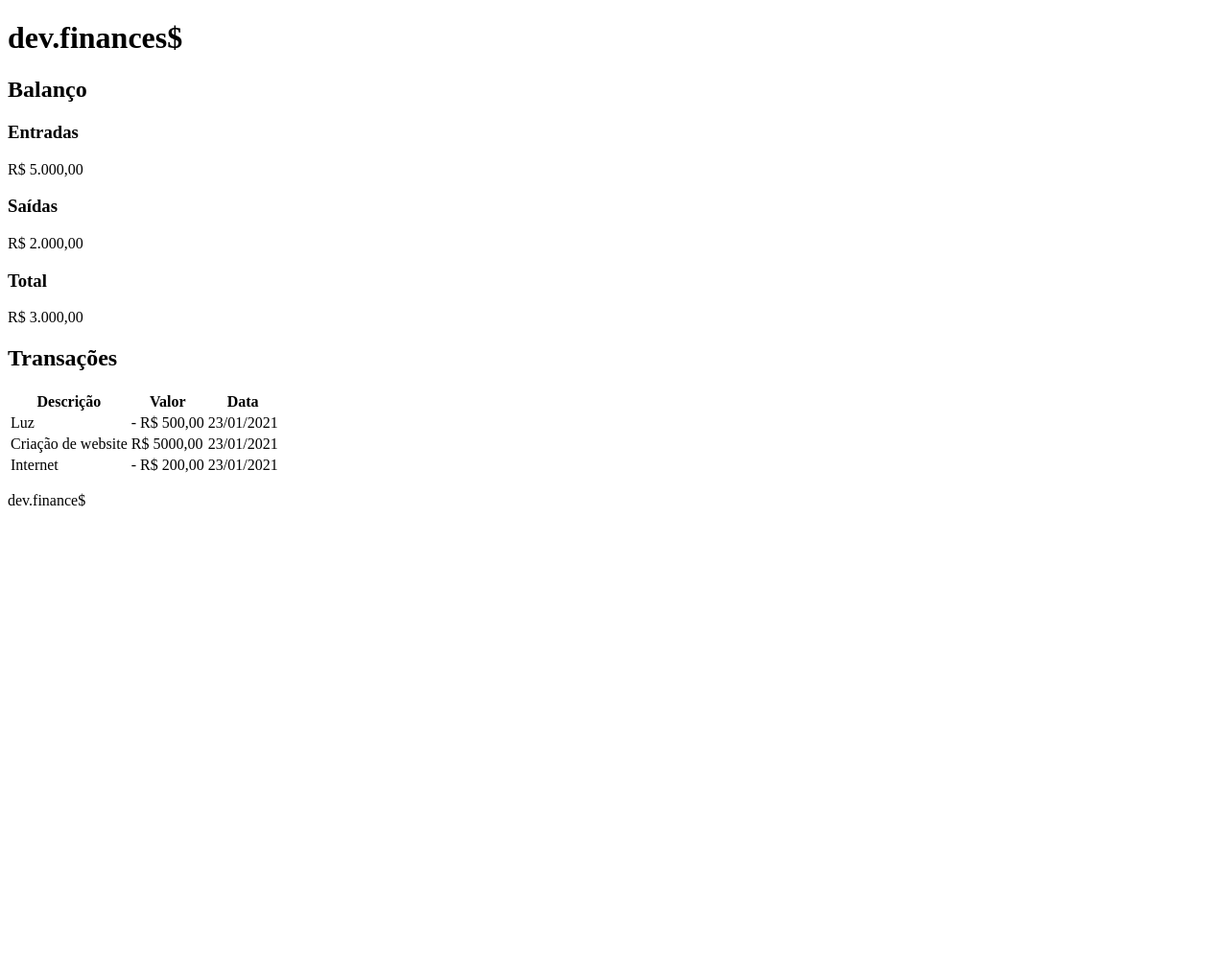
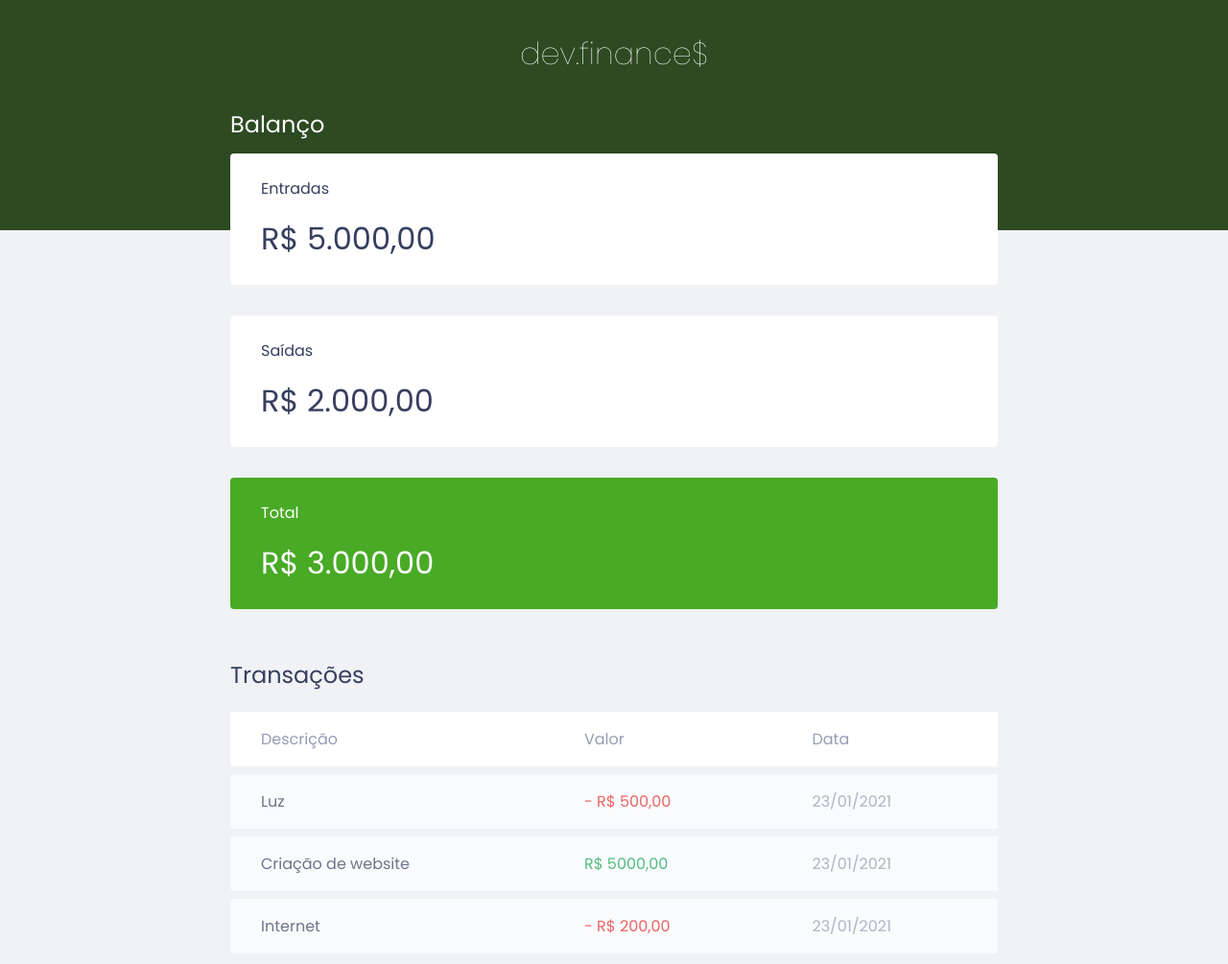
Before and after one commit to DouglasVarollo/maratona-discover, a plain HTML site: page index.html in a window 1280 px wide. Shown: the top 1005 px of the page at 96% size. Before the commit the page ends 800 px from the top, so only its background shows below. Drawn offline with Linux system fonts and the light colour scheme.

Commit message:
add CSS styles

```diff
--- a/index.html
+++ b/index.html
@@ -4,13 +4,19 @@
     <meta charset="UTF-8" />
     <meta name="viewport" content="width=device-width, initial-scale=1.0" />
     <title>dev.finance$</title>
+    <link rel="preconnect" href="https://fonts.gstatic.com" />
+    <link
+      href="https://fonts.googleapis.com/css2?family=Poppins:ital,wght@0,100;0,400;0,700;1,100;1,400;1,700&display=swap"
+      rel="stylesheet"
+    />
+    <link rel="stylesheet" href="styles.css" />
   </head>
   <body>
     <header>
-      <h1 id="logo">dev.finances$</h1>
+      <h1 id="logo">dev.finance$</h1>
     </header>
 
-    <main>
+    <main class="container">
       <section id="balance">
         <h2>Balanço</h2>
 
@@ -24,7 +30,7 @@
           <p>R$ 2.000,00</p>
         </div>
 
-        <div class="card">
+        <div class="card green">
           <h3>Total</h3>
           <p>R$ 3.000,00</p>
         </div>
@@ -44,21 +50,21 @@
 
           <tbody>
             <tr>
-              <td>Luz</td>
-              <td>- R$ 500,00</td>
-              <td>23/01/2021</td>
+              <td class="description">Luz</td>
+              <td class="expense">- R$ 500,00</td>
+              <td class="date">23/01/2021</td>
             </tr>
 
             <tr>
-              <td>Criação de website</td>
-              <td>R$ 5000,00</td>
-              <td>23/01/2021</td>
+              <td class="description">Criação de website</td>
+              <td class="income">R$ 5000,00</td>
+              <td class="date">23/01/2021</td>
             </tr>
 
             <tr>
-              <td>Internet</td>
-              <td>- R$ 200,00</td>
-              <td>23/01/2021</td>
+              <td class="description">Internet</td>
+              <td class="expense">- R$ 200,00</td>
+              <td class="date">23/01/2021</td>
             </tr>
           </tbody>
         </table>
--- /dev/null
+++ b/styles.css
@@ -0,0 +1,120 @@
+:root {
+  --dark-blue: #363f5f;
+}
+
+* {
+  margin: 0;
+  padding: 0;
+  box-sizing: border-box;
+}
+
+body {
+  background-color: #f0f2f5;
+  font-family: 'Poppins', sans-serif;
+}
+
+.container {
+  width: min(90vw, 800px);
+  margin: 0 auto;
+}
+
+h2 {
+  margin-top: 3.2rem;
+  margin-bottom: 0.8rem;
+  color: var(--dark-blue);
+  font-weight: 400;
+}
+
+header {
+  padding: 2rem 0 10rem 0;
+  background-color: #2d4a22;
+  text-align: center;
+}
+
+#logo {
+  color: #fff;
+  font-weight: 100;
+}
+
+#balance {
+  margin-top: -8rem;
+}
+
+#balance h2 {
+  margin-top: 0;
+  color: #fff;
+}
+
+.card {
+  margin-bottom: 2rem;
+  padding: 1.5rem 2rem;
+  border-radius: 0.25rem;
+  color: var(--dark-blue);
+  background-color: #fff;
+}
+
+.card h3 {
+  font-size: 1rem;
+  font-weight: normal;
+}
+
+.card.green {
+  color: #fff;
+  background-color: #49aa26;
+}
+
+.card p {
+  margin-top: 1rem;
+  font-size: 2rem;
+  line-height: 3rem;
+}
+
+#data-table {
+  width: 100%;
+  border-spacing: 0 0.5rem;
+  color: #969cb3;
+}
+
+table th {
+  padding: 1rem 2rem;
+  background-color: #fff;
+  font-weight: 400;
+  text-align: left;
+}
+
+table tbody tr {
+  opacity: 0.7;
+}
+
+table tbody tr:hover {
+  opacity: 1;
+}
+
+table tbody td {
+  padding: 1rem 2rem;
+  background-color: #fff;
+}
+
+td.description {
+  color: var(--dark-blue);
+}
+
+td.expense {
+  color: #e92929;
+}
+
+td.income {
+  color: #12a454;
+}
+
+table thead th:first-child,
+table tbody td:first-child {
+  border-radius: 0.25rem 0 0 0.25rem;
+}
+
+footer {
+  padding: 4rem 0 2rem;
+  opacity: 0.6;
+  color: var(--dark-blue);
+  text-align: center;
+}
```
